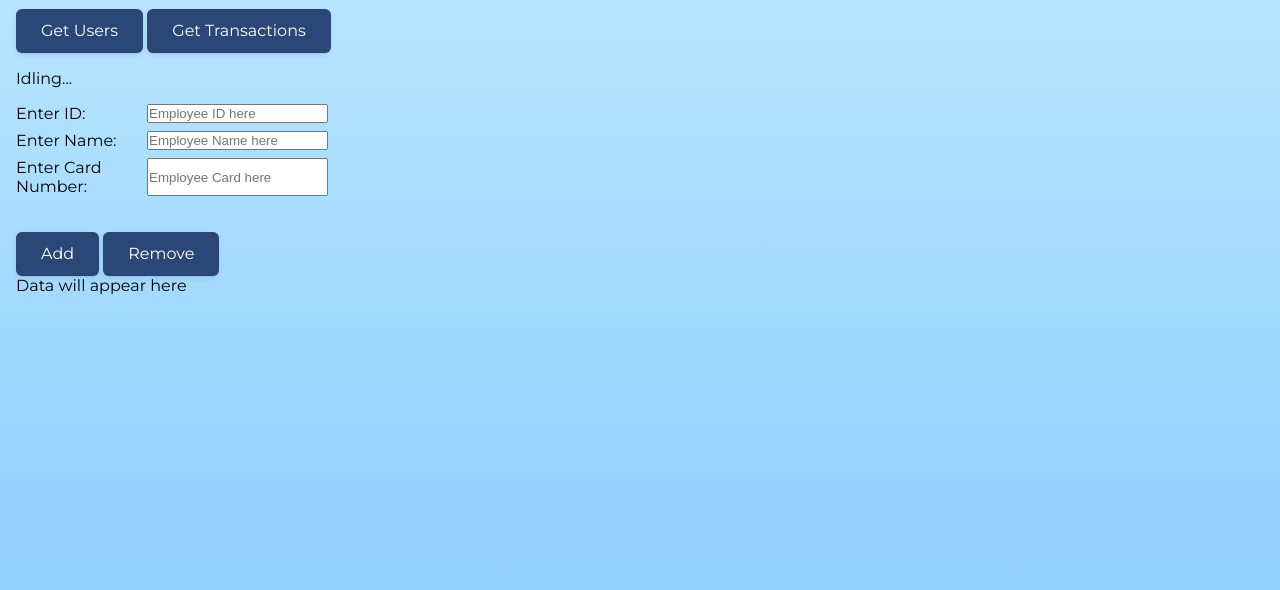
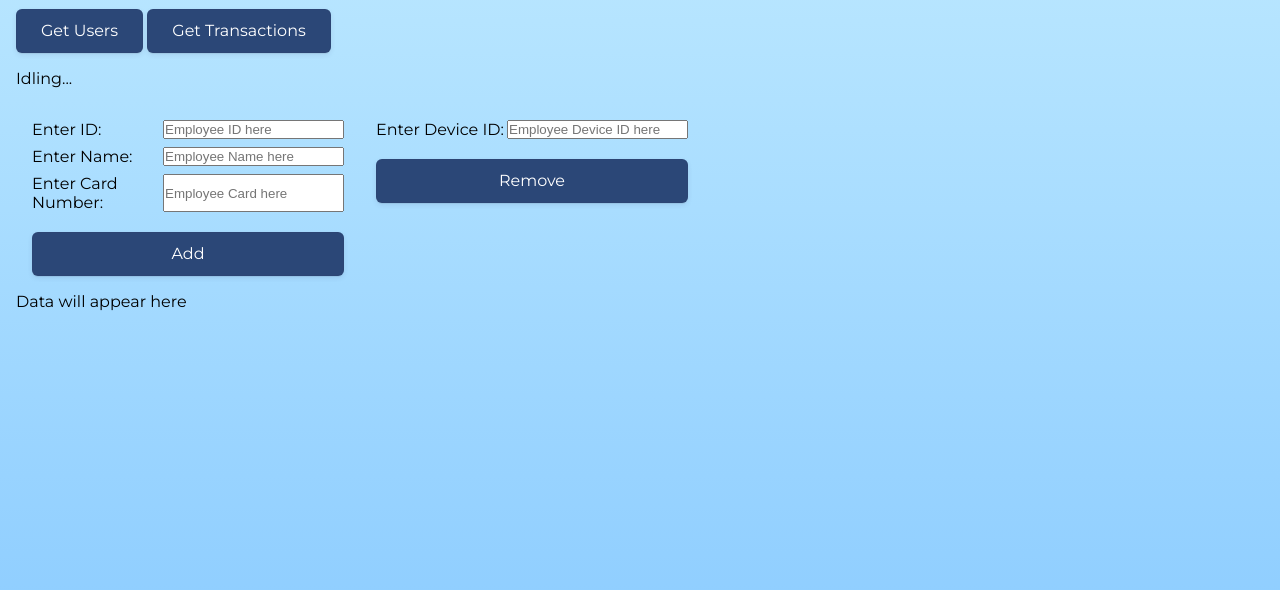
Before and after one commit to VincentTan8/biometric-express, a website: page public/index.html in a window 1280 px wide. Shown: the part 58-648 px from the top of the page. Drawn offline with nearby package versions, Linux system fonts and the light colour scheme; no server answers.

Commit message:
feat: added ui for adding and deleting users

```diff
--- a/public/css/style.css
+++ b/public/css/style.css
@@ -30,17 +30,20 @@ body {
     padding: 1rem;
 }
 
+.flex {
+    display: flex;
+}
+
 .text {
     margin-top: 1rem;
     margin-bottom: 1rem;
 }
 
-.userWindow {
+.window {
     width: 25%;
     display: flex;
     flex-direction: column;
-    margin-top: 1rem;
-    margin-bottom: 1rem;
+    margin: 1rem;
 }
 
 .row {
--- a/public/index.html
+++ b/public/index.html
@@ -28,8 +28,8 @@
         <button onclick="getUsers()">Get Users</button>
         <button onclick="getTransactions()">Get Transactions</button>
         <div id="status" class="text">Idling...</div>
-
-        <div class="userWindow">
+        <div class="flex">
+            <div class="window">
                 <div class="row">
                     <label for="id">Enter ID:</label>
                     <input type="text" id="id" name="id" placeholder="Employee ID here">
@@ -42,10 +42,17 @@
                     <label for="card">Enter Card Number:</label>
                     <input type="text" id="card" name="card" placeholder="Employee Card here">
                 </div>
+                <button onclick="addUser()">Add</button>
             </div>
-        <button onclick="">Add</button>
-        <button onclick="">Remove</button>
 
+            <div class="window">
+                <div class="row">
+                    <label for="deviceID">Enter Device ID:</label>
+                    <input type="text" id="deviceID" name="deviceID" placeholder="Employee Device ID here">
+                </div>
+                <button onclick="deleteUser()">Remove</button>
+            </div>
+        </div>
         <div id="result">Data will appear here</div>
     </div>
 
```
Lines whose indentation alone changed are shown as unchanged.
